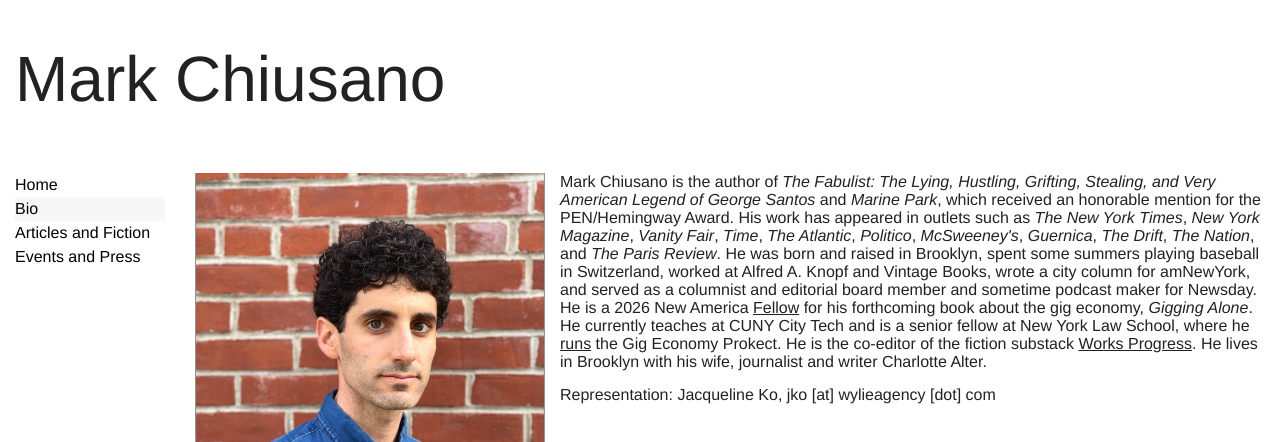
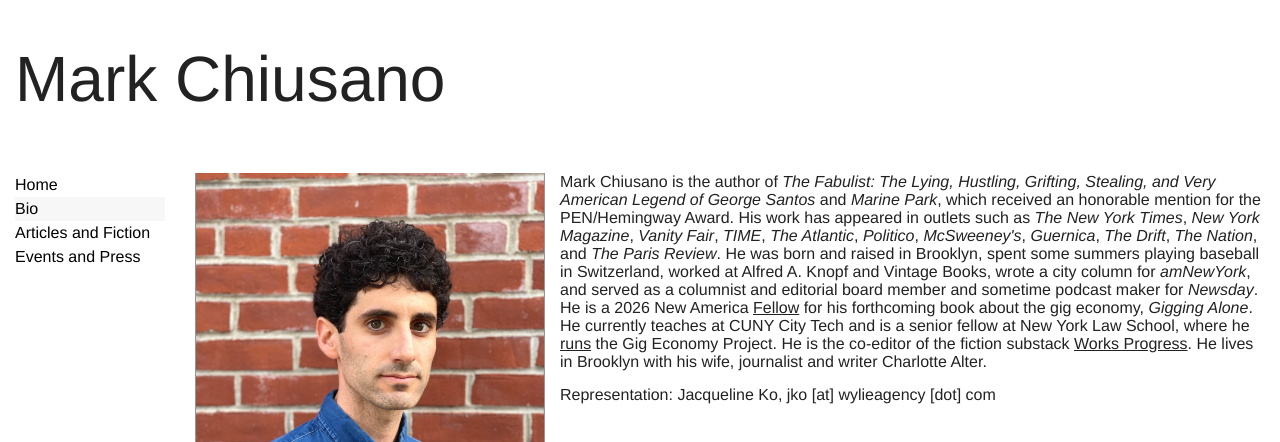
Before and after one commit to mjchiusano/mjchiusano.github.io, a Jekyll site: the page built from bio.html, in a window 1280 px wide. Shown: the top 442 px of the page. Built offline with Jekyll 4.4.1, drawn with Linux system fonts in a browser that asks for light colours; Markdown is read by kramdown in place of the engine named in the settings.

Commit message:
Update bio.html

```diff
--- a/bio.html
+++ b/bio.html
@@ -8,7 +8,7 @@
   <small>Photo Credit: Charlotte Alter</small>
 </div>
 
-<p class="gutter-pad-bottom">Mark Chiusano is the author of <i>The Fabulist: The Lying, Hustling, Grifting, Stealing, and Very American Legend of George Santos</i> and <i>Marine Park</i>, which received an honorable mention for the PEN/Hemingway Award. His work has appeared in outlets such as <i>The New York Times</i>, <i>New York Magazine</i>, <i>Vanity Fair</i>, <i>Time</i>, <i>The Atlantic</i>, <i>Politico</i>, <i>McSweeney's</i>, <i>Guernica</i>, <i>The Drift</i>, <i>The Nation</i>, and <i>The Paris Review</i>. He was born and raised in Brooklyn, spent some summers playing baseball in Switzerland, worked at Alfred A. Knopf and Vintage Books, wrote a city column for amNewYork, and served as a columnist and editorial board member and sometime podcast maker for Newsday. He is a 2026 New America <a href="https://www.newamerica.org/our-people/mark-chiusano/"> Fellow</a> for his forthcoming book about the gig economy, <i>Gigging Alone</i>. He currently teaches at CUNY City Tech and is a senior fellow at New York Law School, where he <a href="https://news.nyls.edu/nyls-and-the-plumeri-center-for-small-business-empowerment-announce-the-gig-economy-project/">runs</a> the Gig Economy Prokect. He is the co-editor of the fiction substack <a href="https://worksprogress.substack.com/"> Works Progress</a>. He lives in Brooklyn with his wife, journalist and writer Charlotte Alter.</p>
+<p class="gutter-pad-bottom">Mark Chiusano is the author of <i>The Fabulist: The Lying, Hustling, Grifting, Stealing, and Very American Legend of George Santos</i> and <i>Marine Park</i>, which received an honorable mention for the PEN/Hemingway Award. His work has appeared in outlets such as <i>The New York Times</i>, <i>New York Magazine</i>, <i>Vanity Fair</i>, <i>TIME</i>, <i>The Atlantic</i>, <i>Politico</i>, <i>McSweeney's</i>, <i>Guernica</i>, <i>The Drift</i>, <i>The Nation</i>, and <i>The Paris Review</i>. He was born and raised in Brooklyn, spent some summers playing baseball in Switzerland, worked at Alfred A. Knopf and Vintage Books, wrote a city column for <i>amNewYork</i>, and served as a columnist and editorial board member and sometime podcast maker for <i>Newsday</i>. He is a 2026 New America <a href="https://www.newamerica.org/our-people/mark-chiusano/"> Fellow</a> for his forthcoming book about the gig economy, <i>Gigging Alone</i>. He currently teaches at CUNY City Tech and is a senior fellow at New York Law School, where he <a href="https://news.nyls.edu/nyls-and-the-plumeri-center-for-small-business-empowerment-announce-the-gig-economy-project/">runs</a> the Gig Economy Project. He is the co-editor of the fiction substack <a href="https://worksprogress.substack.com/"> Works Progress</a>. He lives in Brooklyn with his wife, journalist and writer Charlotte Alter.</p>
 
 
 <p>Representation:
```
